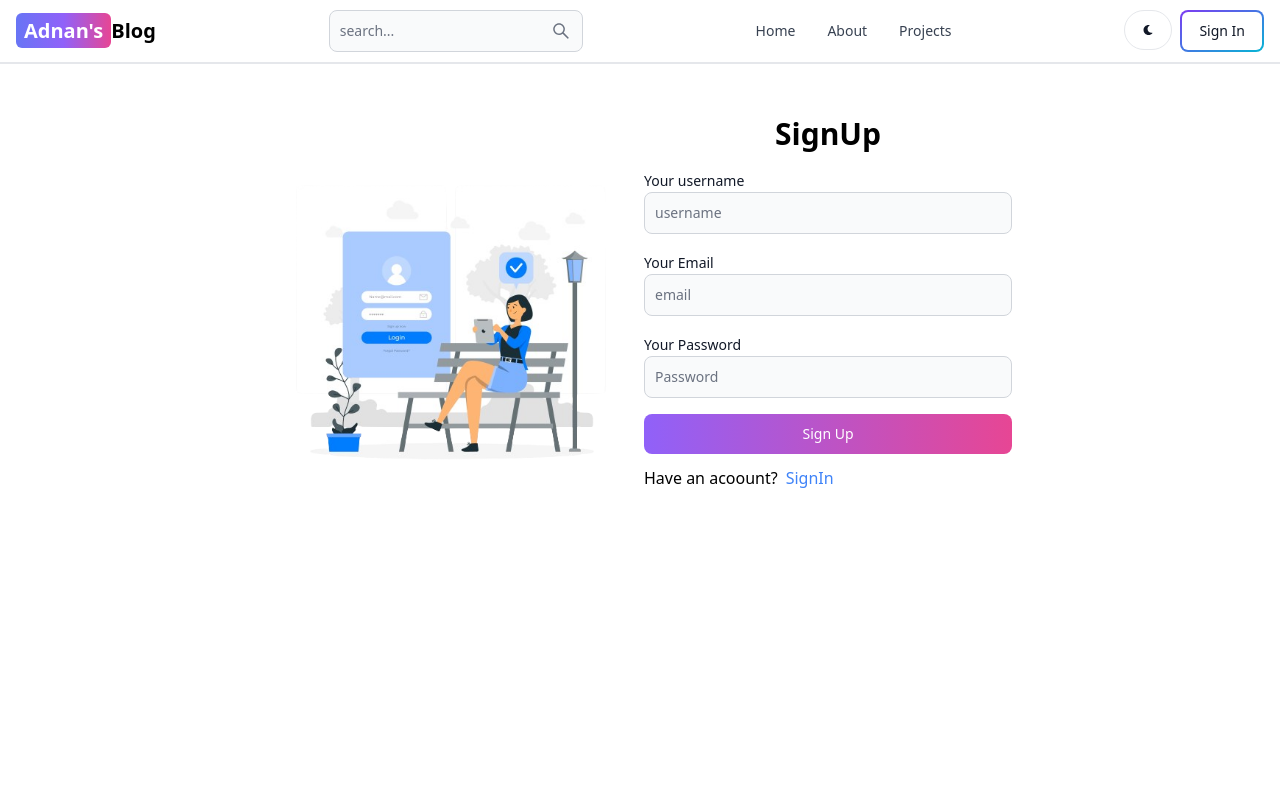
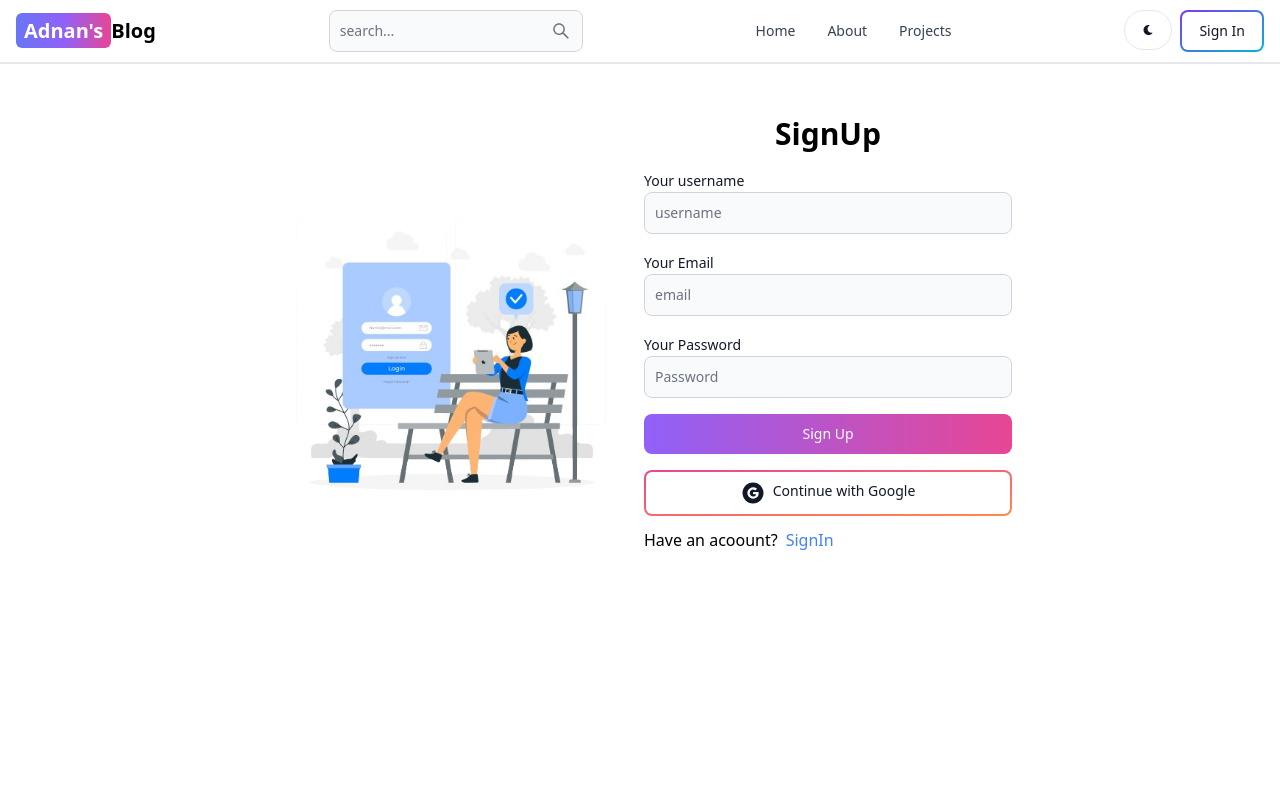
Before and after one commit to Adnan9750/Mern-Blog-App, a React (Vite) app in the folder client/: page /sign-up in a window 1280 px wide. Shown: the top 800 px of the page. Built offline with nearby package versions, Linux system fonts and the light colour scheme.

Commit message:
Firebase installation

```diff
--- a/client/package.json
+++ b/client/package.json
@@ -12,6 +12,7 @@
   "dependencies": {
     "@reduxjs/toolkit": "^2.1.0",
     "axios": "^1.6.7",
+    "firebase": "^10.7.2",
     "flowbite-react": "^0.7.2",
     "react": "^18.2.0",
     "react-dom": "^18.2.0",
--- /dev/null
+++ b/client/src/components/GoogleAuth.jsx
@@ -0,0 +1,16 @@
+import { Button } from 'flowbite-react'
+import React from 'react'
+import { AiFillGoogleCircle } from 'react-icons/ai'
+
+const GoogleAuth = () => {
+  return (
+    <>
+      <Button type='button' gradientDuoTone='pinkToOrange' outline>
+        <AiFillGoogleCircle className='w-6 h-6 mr-2'/>
+        Continue with Google
+      </Button>
+    </>
+  )
+}
+
+export default GoogleAuth
--- /dev/null
+++ b/client/src/firebase.js
@@ -0,0 +1,17 @@
+// Import the functions you need from the SDKs you need
+import { initializeApp } from "firebase/app";
+// TODO: Add SDKs for Firebase products that you want to use
+// https://firebase.google.com/docs/web/setup#available-libraries
+
+// Your web app's Firebase configuration
+const firebaseConfig = {
+  apiKey: process.env.VITE_FIREBASE_API_KEY,
+  authDomain: "mern-blog-app-ee59c.firebaseapp.com",
+  projectId: "mern-blog-app-ee59c",
+  storageBucket: "mern-blog-app-ee59c.appspot.com",
+  messagingSenderId: "345160555381",
+  appId: "1:345160555381:web:14170f0e2bdb36e33f913c"
+};
+
+// Initialize Firebase
+export const app = initializeApp(firebaseConfig);
--- a/client/src/pages/SignIn.jsx
+++ b/client/src/pages/SignIn.jsx
@@ -6,6 +6,7 @@
 import { signInStart, signInSuccess, signinFailure } from '../redux/slices/userSlice'
 import { getToken, storeToken } from '../services/LocalStorageService'
 import { setUserToken } from '../redux/slices/tokenSlice'
+import GoogleAuth from '../components/GoogleAuth'
 
 const SignIn = () => {
 
@@ -88,6 +89,7 @@
                   ) : 'Sign In'
                 }
               </Button>
+              <GoogleAuth/>
             </form>
             <div className='mt-3 flex gap-2'>
               <span>Don't have an acoount?</span>
--- a/client/src/pages/SignUp.jsx
+++ b/client/src/pages/SignUp.jsx
@@ -2,6 +2,7 @@
 import React, { useState } from 'react'
 import { Link, useNavigate } from 'react-router-dom'
 import axios from 'axios'
+import GoogleAuth from '../components/GoogleAuth'
 
 const SignUp = () => {
 
@@ -94,6 +95,7 @@
                   ) : 'Sign Up'
                 }
               </Button>
+              <GoogleAuth/>
             </form>
             <div className='mt-3 flex gap-2'>
               <span>Have an acoount?</span>
```
Also changed, not shown: 1 other file (tests, documents, lock files or other folders).
